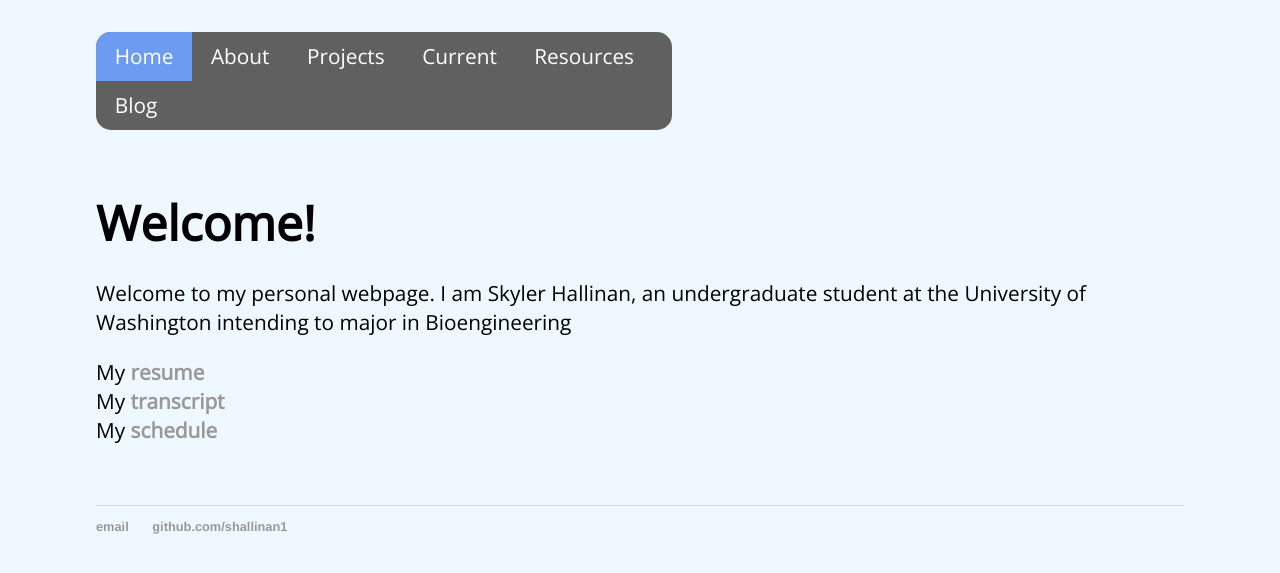
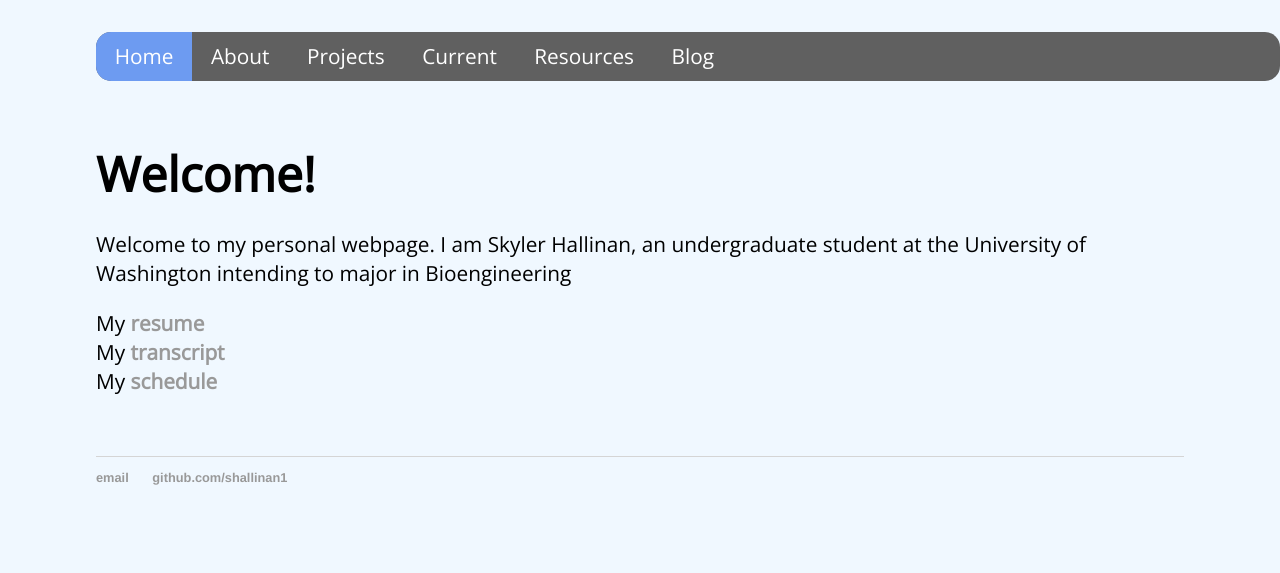
Before and after one commit to shallinan1/shallinan1.github.io, a Jekyll site: the page built from index.md, in a window 1280 px wide. Shown: the top 573 px of the page. Built offline with Jekyll 4.4.1, drawn with Linux system fonts in a browser that asks for light colours.

Commit message:
Update main.css

```diff
--- a/css/main.css
+++ b/css/main.css
@@ -5,7 +5,7 @@
     padding: 0;
     overflow: hidden;
     background-color: #606060;
-	width: 45%;
+	<!-- width: 45%; -->
 	border: 2px;
 	border-top-left-radius:15px;
     border-bottom-left-radius:15px;
```
